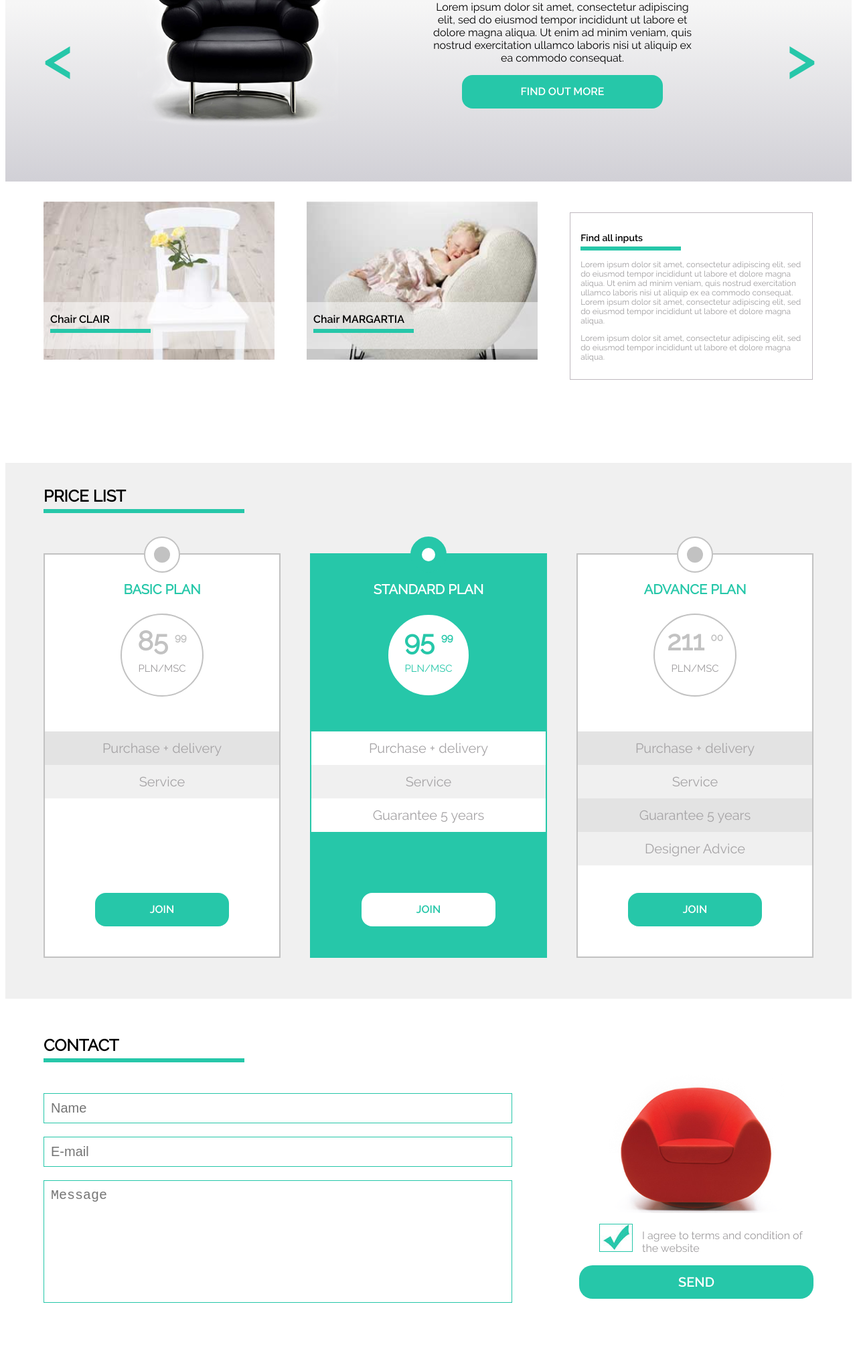
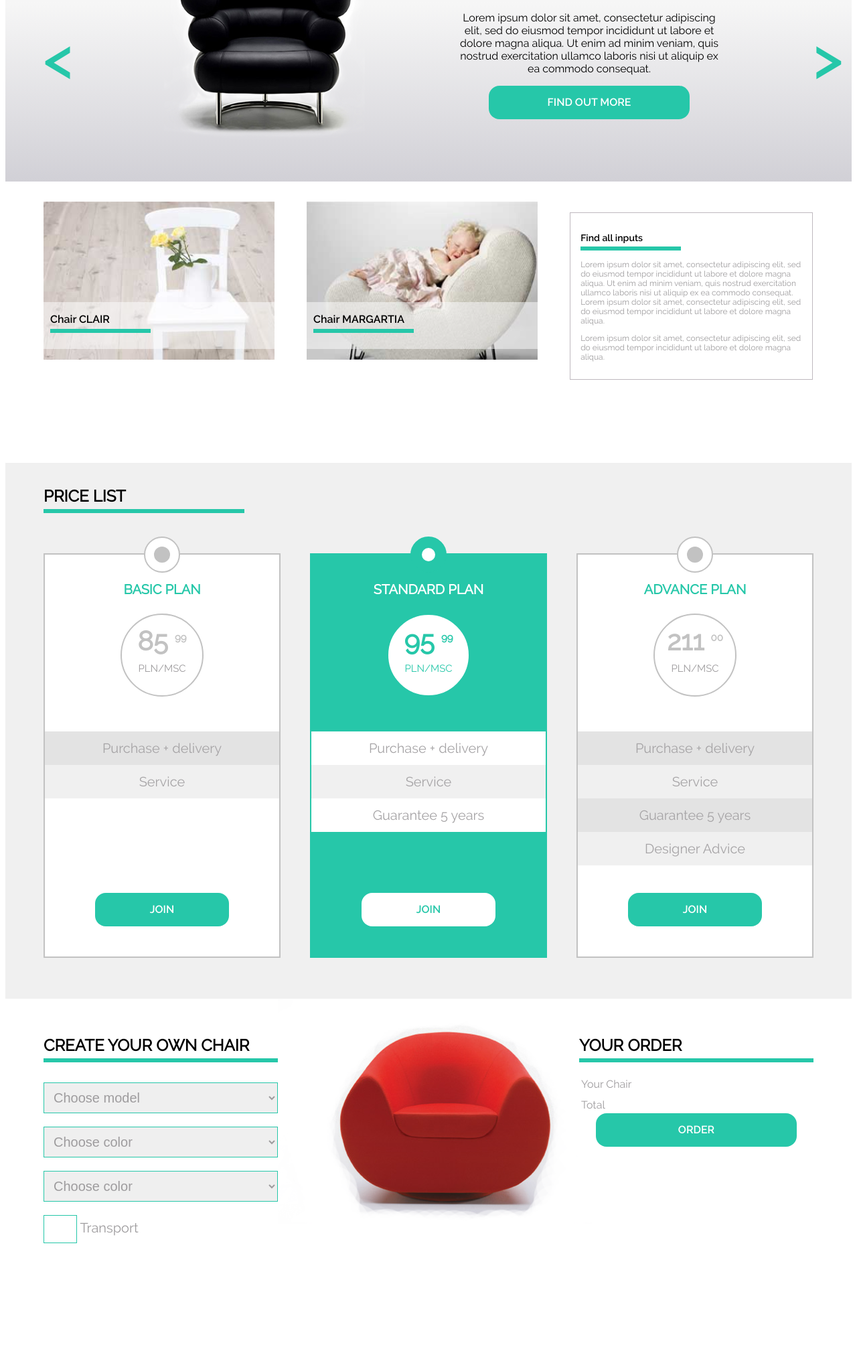
Before and after one commit to natapaulis/Sit-On-a-Chair, a plain HTML site: page Sit_on_chair/index.html in a window 1280 px wide. Shown: the part 287-2295 px from the top of the page at 67% size. Drawn offline with Linux system fonts and the light colour scheme.

Commit message:
Add javascript functionality

```diff
--- a/Sit_on_chair/css/style.css
+++ b/Sit_on_chair/css/style.css
@@ -99,9 +99,6 @@ header {
   padding: 10px 15px 10px 15px;
 }
 
-.dropdown:hover .dropdown-content {
-  display: block;
-}
 
 /* Slider with photo and text */
 
@@ -175,6 +172,18 @@ header {
 
 .button:hover {
   font-size: 20px;
+}
+
+.slider-parts ul {
+    list-style: none;
+}
+
+.slider-parts li {
+    display: none;
+}
+
+.slider-parts .visible {
+    display: inline-flex;
 }
 
 /* Gallery section */
@@ -425,12 +434,80 @@ header {
   color: #26c7a9;
 }
 
+/* Order part */
+
+.order {
+  clear: both;
+  height: 500px;
+  color:  #9e9c9e;
+}
+
+.contact .main-width {
+  height: 700px;
+}
+
+.order-dropdown, .order-photo {
+  float: left;
+  width: 350px;
+}
+.order-sumup {
+  float: right;
+  width: 350px;
+  }
+
+.order h2 {
+  padding-top: 1.5em;
+  width: 350px;
+  border-bottom: 6px solid #26c7a9;
+  padding-bottom: 5px;
+  color: black;
+  text-transform: uppercase;
+}
+
+select {
+  width: 350px;
+  padding: 10px 0 10px 10px;
+  margin: 10px 0;
+  border: 1px solid #26c7a9;
+  font-size: 20px;
+  color:  #9e9c9e;
+}
+
+.transport input[type=checkbox] {
+	display: none;
+}
+
+.transport input[type="checkbox"] + label span {
+    display:inline-block;
+    width: 48px;
+    height: 40px;
+    border: 1px solid #26c7a9;
+	  cursor: pointer;
+    vertical-align: middle;
+}
+
+.transport label {
+  font-size: 20px;
+}
+
+.transport input[type=checkbox]:checked + label span{
+  background-image: url("../images/form_ok.jpg");
+}
+
+.transport{
+  padding-top:10px;
+}
+#margarita, #selena {
+  display: none;
+}
+
 /*Contact part */
 
 .contact {
   clear: both;
   height: 500px;
   color: #9e9c9e;
+  background-color: #f0f0f0;
 }
 
 .contact .main-width {
@@ -460,13 +537,14 @@ header {
   height: 400px;
 }
 
-input, textarea {
+.contact-input {
   width:688px;
   padding: 10px 0 10px 10px;
   margin: 10px 0;
   border: 1px solid #26c7a9;
   font-size: 20px;
 }
+
 
 textarea {
   resize: none;
--- a/Sit_on_chair/index.html
+++ b/Sit_on_chair/index.html
@@ -30,9 +30,14 @@
   <section class="slider">
     <div class="main-width">
       <div class="slider-content">
+
         <div class="slider-arrow-left">
           <span> < </span>
         </div>
+
+        <div class="slider-parts">
+          <ul>
+            <li>
               <div class="slider-photo">
                 <img src="images/black_chair.png">
               </div>
@@ -47,9 +52,49 @@
                 </p>
                 <div class="button"> Find Out More </div>
               </div>
+            </li>
+
+            <li>
+              <div class="slider-photo">
+                <img src="images/orange.png">
+              </div>
+
+              <div class="slider-text">
+                <h1> Sit <span> on </span> orange <span> chair </span> </h1>
+                <p>
+                  Lorem ipsum dolor sit amet, consectetur adipiscing elit, sed do eiusmod
+                  tempor incididunt ut labore et dolore magna aliqua. Ut enim ad minim veniam,
+                  quis nostrud exercitation ullamco laboris nisi ut aliquip ex ea commodo
+                  consequat.
+                </p>
+                <div class="button"> Find Out More </div>
+              </div>
+            </li>
+
+            <li>
+              <div class="slider-photo">
+                <img src="images/red.png">
+              </div>
+
+              <div class="slider-text">
+                <h1> Sit <span> on </span> red <span> chair </span> </h1>
+                <p>
+                  Lorem ipsum dolor sit amet, consectetur adipiscing elit, sed do eiusmod
+                  tempor incididunt ut labore et dolore magna aliqua. Ut enim ad minim veniam,
+                  quis nostrud exercitation ullamco laboris nisi ut aliquip ex ea commodo
+                  consequat.
+                </p>
+                <div class="button"> Find Out More </div>
+              </div>
+            </li>
+
+          </ul>
+      </div>
+
         <div class="slider-arrow-right">
           <span> > </span>
         </div>
+
       </div>
     </div>
   </section>
@@ -155,17 +200,83 @@
     </div>
   </section>
 
+  <section class = "order">
+    <div class="main-width">
+
+      <div class="order-dropdown">
+        <h2> Create your own chair </h2>
+        <form>
+          <select name="chairs">
+            <option selected> Choose model </option>
+            <option value ="200"> Chair Clair </option>
+            <option value="150"> Chair Margarita </option>
+            <option value="300"> Chair Selena </option>
+          </select>
+          <br>
+
+          <select name="color">
+            <option selected> Choose color </option>
+            <option value ="10"> Red </option>
+            <option value="10"> Orange </option>
+            <option value="10"> Black </option>
+          </select>
+          <br>
+
+          <select name="material">
+            <option selected> Choose color </option>
+            <option value ="20"> Fabric </option>
+            <option value="100"> Leather </option>
+          </select>
+          <div class="transport">
+            <input type="checkbox" id="transport" name="transport" value ="80"/>
+            <label for="transport"> <span></span> Transport <label>
+          </div>
+        </form>
+      </div>
+
+      <div class="order-photo">
+        <img id="clair" src="images/red.png">
+        <img id="margarita" src="images/orange.png">
+        <img id="selena" src="images/black_chair.png">
+      </div>
+
+      <div class="order-sumup">
+        <h2> Your Order </h2>
+        <table>
+          <tr>
+            <td id="chair-name"> Your Chair </td>
+            <td id="price-name"> </td>
+          </tr>
+          <tr>
+            <td id="chair-color"> </td>
+            <td id="price-color"> </td>
+          </tr>
+          <tr>
+            <td id="chair-material"> </td>
+            <td id="price-material"> </td>
+          </tr>
+          <tr>
+            <td id="sum-name"> Total </td>
+            <td id="sum-price"> </td>
+          </tr>
+        </table>
+        <div class="button"> Order </div>
+      </div>
+
+    </div>
+  </section>
+
   <section class="contact">
     <div class="main-width">
       <h2> Contact </h2>
 
       <div class="contact-form">
       <form>
-        <input type="text" name="name" placeholder="Name">
+        <input class="contact-input" type="text" name="name" placeholder="Name">
         <br>
-        <input type="email" name="email" placeholder="E-mail">
+        <input class="contact-input" type="email" name="email" placeholder="E-mail">
         <br>
-        <textarea cols="70" rows="7" placeholder="Message"></textarea>
+        <textarea class="contact-input" cols="70" rows="7" placeholder="Message"></textarea>
       </form>
     </div>
 
@@ -198,4 +309,6 @@
   </footer>
 
 </body>
+
+<script src="js/script.js" type="text/javascript"></script>
 </html>
--- /dev/null
+++ b/Sit_on_chair/js/script.js
@@ -0,0 +1,62 @@
+document.addEventListener("DOMContentLoaded", function(){
+
+  //Efekt podlisty
+  var dropdownList = document.querySelector(".dropdown");
+  var subList = document.querySelector(".dropdown-content");
+
+  dropdownList.addEventListener("mouseover", function(){
+    subList.style.display = "block";
+  });
+
+  dropdownList.addEventListener("mouseout", function(){
+    subList.style.display = "none";
+  });
+
+
+  //Efekt obrazkow
+
+  var galleryItemOne = document.querySelector(".gallery-item__photoOne");
+  var galleryItemTwo = document.querySelector(".gallery-item__photoTwo");
+  var galleryTitle = document.querySelectorAll(".gallery-item__title");
+
+  galleryItemOne.addEventListener("mouseover", function(){
+    galleryTitle[0].style.display ="none";
+  });
+  galleryItemOne.addEventListener("mouseout", function(){
+    galleryTitle[0].style.display ="block";
+  });
+
+  galleryItemTwo.addEventListener("mouseover", function(){
+    galleryTitle[1].style.display ="none";
+  });
+  galleryItemTwo.addEventListener("mouseout", function(){
+    galleryTitle[1].style.display ="block";
+  });
+
+  //slider
+
+  var previous = document.querySelector(".slider-arrow-left");
+  var next = document.querySelector(".slider-arrow-right");
+  var sliderParts = document.querySelectorAll(".slider-parts li");
+  var index = 0;
+
+  sliderParts[index].classList.add("visible");
+  next.addEventListener("click", function(){
+    sliderParts[index].classList.remove("visible");
+    index += 1;
+    if(index >= 3){
+      index = 0;
+    }
+    sliderParts[index].classList.add("visible");
+  });
+
+  previous.addEventListener("click", function(){
+    sliderParts[index].classList.remove("visible");
+    index -= 1;
+    if(index < 0){
+      index = 2;
+    }
+    sliderParts[index].classList.add("visible");
+  });
+
+});
```
Also changed, not shown: Notify/images/bg.jpg (added), Notify/images/icon1.png (added), Notify/images/icon2.png (added), Notify/images/iconbig1.png (added), Notify/images/iconbig2.png (added), Notify/images/iconbig3.png (added), Notify/images/logo.png (added), Notify/notify_psd_theme.jpg (added), Sit_on_chair/images/orange.png (added), Sit_on_chair/images/red.png (added), 4 other files. Lines whose indentation alone changed are shown as unchanged.
